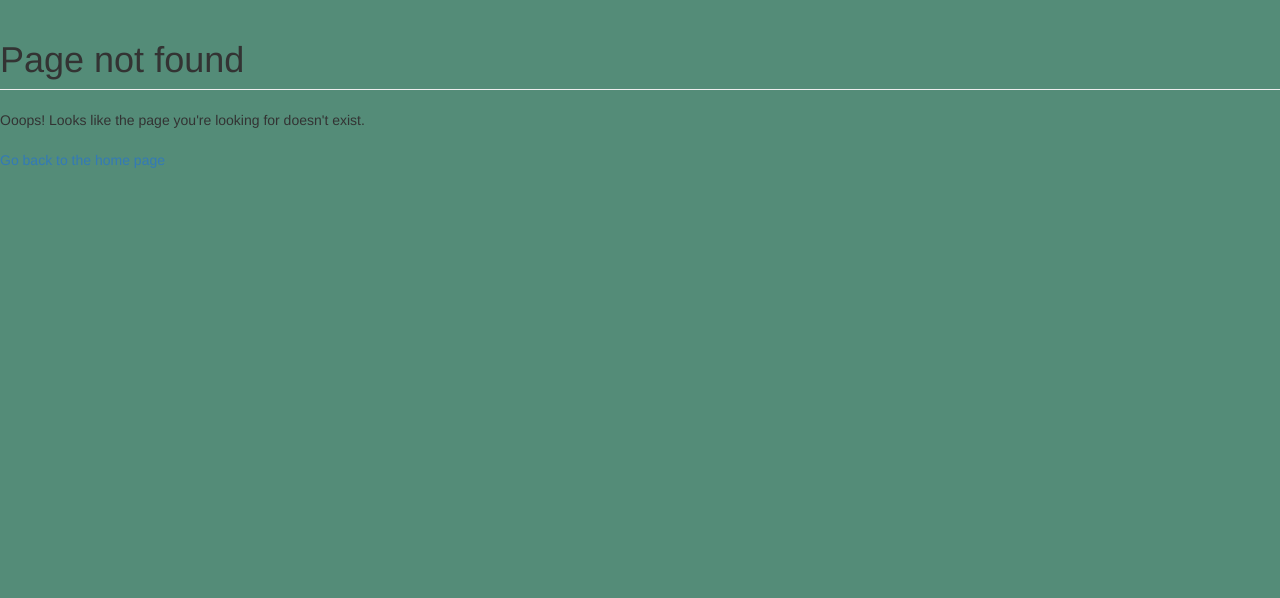
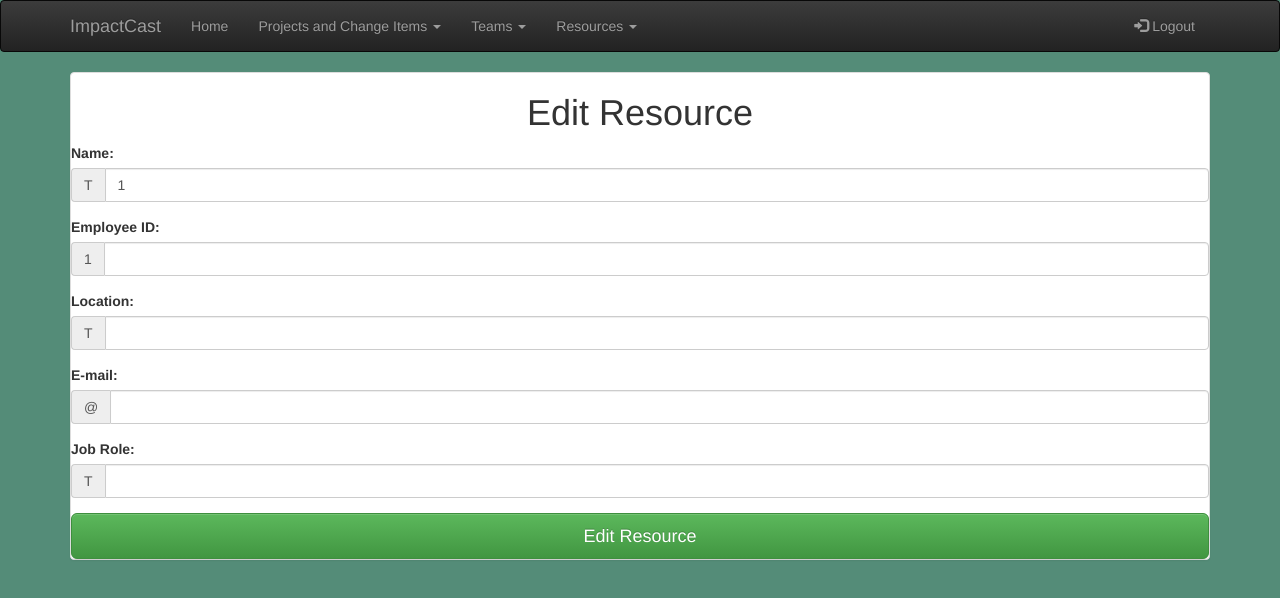
Before and after one commit to danfox13/impactcast, a React (Create React App) app in the folder client/: page /resource/1/update in a window 1280 px wide. Before the commit this address had no page. Shown: the top 598 px of the page. Built offline with nearby package versions, Linux system fonts and the light colour scheme.

Commit message:
Refactored project update page and ported resource edit page

```diff
--- a/client/src/components/Project/ProjectDetails.js
+++ b/client/src/components/Project/ProjectDetails.js
@@ -12,8 +12,7 @@ export default class ProjectDetails extends Component
 	render()
 	{
 		return (
-			<Panel>
-				<h1 className="text-center">{this.props.projectTitle}</h1>
+			<Panel header={<div className="text-center">{this.props.projectTitle}</div>}>
 				<Grid>
 					<Row>
 						<Col sm={12}>
--- a/client/src/containers/Project/UpdateProject.js
+++ b/client/src/components/Project/UpdateProject.js
@@ -11,7 +11,7 @@ export default class UpdateProject extends Component
 	{
 		super(props);
 		this.state = {
-			projectCode: this.props.params.id,
+			projectCode: this.props.projectCode,
 			projectName: this.props.projectName
 		};
 
@@ -33,12 +33,12 @@ export default class UpdateProject extends Component
 		return (
 			<Panel>
 				<h1 className="text-center">Update Project</h1>
-				<form action={'/project/' + this.props.params.id + '/update'} method="post">
+				<form action={'/project/' + this.props.projectCode + '/update'} method="post">
 					<FormGroup controlId="projectCode">
 						<ControlLabel>Project Code:</ControlLabel>
 						<InputGroup>
 							<InputGroup.Addon>T</InputGroup.Addon>
-							<FormControl type="text" name="projectCode" value={this.state.projectCode}
+							<FormControl name="projectCode" value={this.state.projectCode}
 							             onChange={this.handleInputChange} required/>
 						</InputGroup>
 						<FormControl.Feedback/>
@@ -47,7 +47,7 @@ export default class UpdateProject extends Component
 						<ControlLabel>Project Name:</ControlLabel>
 						<InputGroup>
 							<InputGroup.Addon>T</InputGroup.Addon>
-							<FormControl type="text" name="projectName" value={this.state.projectName}
+							<FormControl name="projectName" value={this.state.projectName}
 							             onChange={this.handleInputChange} required/>
 						</InputGroup>
 						<FormControl.Feedback/>
--- /dev/null
+++ b/client/src/components/Resource/EditResource.js
@@ -0,0 +1,92 @@
+/**
+ * @author: Artur Komoter
+ */
+
+import React, {Component} from 'react';
+import {Button, ControlLabel, FormControl, FormGroup, InputGroup, Panel} from 'react-bootstrap';
+
+export default class EditResource extends Component
+{
+	constructor(props)
+	{
+		super(props);
+		this.state = {
+			resourceName: this.props.resourceName,
+			employeeId: this.props.employeeId,
+			location: this.props.location,
+			email: this.props.email,
+			role: this.props.role
+		};
+
+		this.handleInputChange = this.handleInputChange.bind(this);
+	}
+
+	handleInputChange(event) {
+		const target = event.target;
+		const value = target.value;
+		const name = target.name;
+
+		this.setState({
+			[name]: value
+		});
+	}
+
+	render()
+	{
+		return (
+			<Panel>
+				<h1 className="text-center">Edit Resource</h1>
+				<form action={'/resource/' + this.props.resourceName + '/update'} method="post">
+					<FormGroup controlId="resourceName">
+						<ControlLabel>Name:</ControlLabel>
+						<InputGroup>
+							<InputGroup.Addon>T</InputGroup.Addon>
+							<FormControl name="resourceName" value={this.state.resourceName}
+							             onChange={this.handleInputChange} required/>
+							<FormControl.Feedback/>
+						</InputGroup>
+					</FormGroup>
+					<FormGroup controlId="employeeId">
+						<ControlLabel>Employee ID:</ControlLabel>
+						<InputGroup>
+							<InputGroup.Addon>1</InputGroup.Addon>
+							<FormControl name="employeeId" value={this.state.employeeId}
+							             onChange={this.handleInputChange} required/>
+							<FormControl.Feedback/>
+						</InputGroup>
+					</FormGroup>
+					<FormGroup controlId="location">
+						<ControlLabel>Location:</ControlLabel>
+						<InputGroup>
+							<InputGroup.Addon>T</InputGroup.Addon>
+							<FormControl name="location" value={this.state.location}
+							             onChange={this.handleInputChange} required/>
+							<FormControl.Feedback/>
+						</InputGroup>
+					</FormGroup>
+					<FormGroup controlId="email">
+						<ControlLabel>E-mail:</ControlLabel>
+						<InputGroup>
+							<InputGroup.Addon>@</InputGroup.Addon>
+							<FormControl name="email" value={this.state.email}
+							             pattern="^[a-zA-Z0-9.!#$%&'*+/=?^_`{|}~-]+@[a-zA-Z0-9](?:[a-zA-Z0-9-]{0,61}[a-zA-Z0-9])?(?:\.[a-zA-Z0-9](?:[a-zA-Z0-9-]{0,61}[a-zA-Z0-9])?)*$"
+							             onChange={this.handleInputChange} required/>
+							<FormControl.Feedback/>
+						</InputGroup>
+					</FormGroup>
+					<FormGroup controlId="role">
+						<ControlLabel>Job Role:</ControlLabel>
+						<InputGroup>
+							<InputGroup.Addon>T</InputGroup.Addon>
+							<FormControl name="role" value={this.state.role}
+							             onChange={this.handleInputChange} required/>
+							<FormControl.Feedback/>
+						</InputGroup>
+					</FormGroup>
+
+					<Button type="submit" bsStyle="success" bsSize="large" block>Edit Resource</Button>
+				</form>
+			</Panel>
+		)
+	}
+}
--- a/client/src/components/Resource/ResourceDetails.js
+++ b/client/src/components/Resource/ResourceDetails.js
@@ -5,7 +5,7 @@ export default class ResourceDetails extends Component {
         return (
             <div className="panel panel-default">
 
-                <div className="panel-heading text-cente"><h1>Test Member</h1></div>
+                <div className="panel-heading text-center"><h1>Test Member</h1></div>
 
                 <div className="panel-body">
 
@@ -32,12 +32,12 @@ export default class ResourceDetails extends Component {
                                 <div className="modal-dialog">
                                     /* Modal content */
                                     <div className="modal-content">
-                                        <div className="modal-header" style="padding:35px 50px;">
+                                        <div className="modal-header">
                                             <button type="button" className="close" data-dismiss="modal">&times;
                                             </button>
                                             <h4><span className="glyphicon glyphicon-remove"/>Remove Resource</h4>
                                         </div>
-                                        <div className="modal-body" style="padding:40px 50px;">
+                                        <div className="modal-body">
                                             <h5>Are you sure you want to remove Test Member?</h5>
                                         </div>
                                         <div className="modal-footer">
--- /dev/null
+++ b/client/src/containers/Project/UpdateProjectPage.js
@@ -0,0 +1,17 @@
+/**
+ * @author: Artur Komoter
+ */
+
+import React, { Component } from 'react';
+import UpdateProject from '../../components/Project/UpdateProject';
+
+export default class UpdateProjectPage extends Component
+{
+	render()
+	{
+		return (
+			<UpdateProject projectCode={this.props.params.id}
+			               projectName={this.props.projectName}/>
+		)
+	}
+}
--- /dev/null
+++ b/client/src/containers/Resource/EditResourcePage.js
@@ -0,0 +1,16 @@
+/**
+ * @author: Artur Komoter
+ */
+
+import React, {Component} from 'react';
+import EditResource from "../../components/Resource/EditResource";
+
+export default class EditResourcePage extends Component
+{
+	render()
+	{
+		return (
+			<EditResource resourceName={this.props.params.id}/>
+		)
+	}
+}
--- a/client/src/routes/AppRoutes.js
+++ b/client/src/routes/AppRoutes.js
@@ -10,8 +10,8 @@ import HomePage from '../containers/HomePage';
 import NewProjectPage from '../containers/Project/NewProjectPage';
 import SearchProjectsAndItems from '../containers/Project/SearchProjectsAndItems';
 import ProjectSearchResults from '../containers/Project/ProjectSearchResultsPage';
-import Project from '../containers/Project/Project';
-import UpdateProject from '../containers/Project/UpdateProject';
+import Project from '../containers/Project/ProjectPage';
+import UpdateProjectPage from '../containers/Project/UpdateProjectPage';
 
 // Team Route Components
 import NewTeamPage from '../containers/Team/NewTeamPage';
@@ -24,6 +24,7 @@ import NewResourcePage from '../containers/Resource/NewResourcePage';
 import SearchResourcesPage from '../containers/Resource/SearchResourcesPage';
 import ResourceSearchResults from '../containers/Resource/ResourceSearchResultsPage';
 import ResourcePage from '../containers/Resource/ResourcePage';
+import EditResourcePage from '../containers/Resource/EditResourcePage';
 
 import NotFoundPage from '../containers/NotFoundPage';
 import LoginPage from '../containers/Login';
@@ -38,17 +39,18 @@ export default class AppRoutes extends Component {
                     <Route path="/searchProjects" component={SearchProjectsAndItems} />
                     <Route path="/projectSearchResults" component={ProjectSearchResults}/>
                     <Route path="/project/:id" component={Project}/>
-                    <Route path="/project/:id/update" component={UpdateProject}/>
+                    <Route path="/project/:id/update" component={UpdateProjectPage}/>
 
                     <Route path="/newTeam" component={NewTeamPage}/>
                     <Route path="/searchTeams" component={SearchTeamsPage} />
                     <Route path="/teamSearchResults" component={TeamSearchResults}/>
-                    <Route path="/team" component={TeamPage}/>
+                    <Route path="/team/:id" component={TeamPage}/>
 
                     <Route path="/newResource" component={NewResourcePage} />
                     <Route path="/searchResources" component={SearchResourcesPage} />
                     <Route path="/resourceSearchResults" component={ResourceSearchResults} />
                     <Route path="/resource/:id" component={ResourcePage}/>
+                    <Route path="/resource/:id/update" component={EditResourcePage}/>
                 </Route>
 
                 <Route path="/login" component={LoginPage}/>
```
Also changed, not shown: client/src/containers/Project/ProjectPage.js (renamed from client/src/containers/Project/Project.js).
